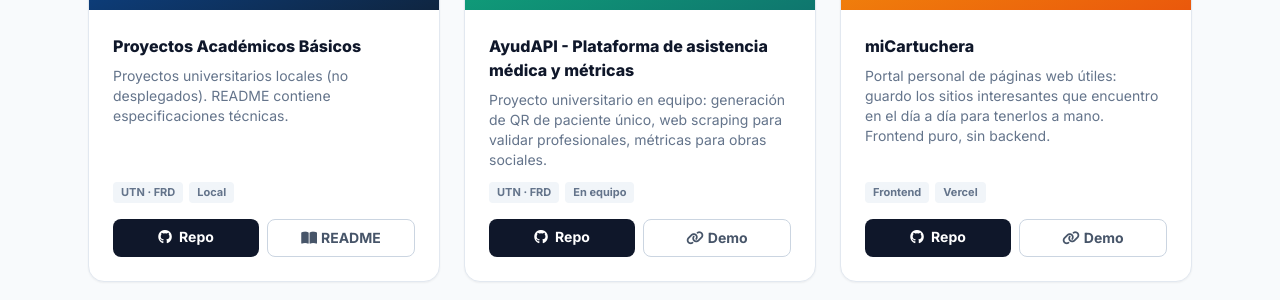
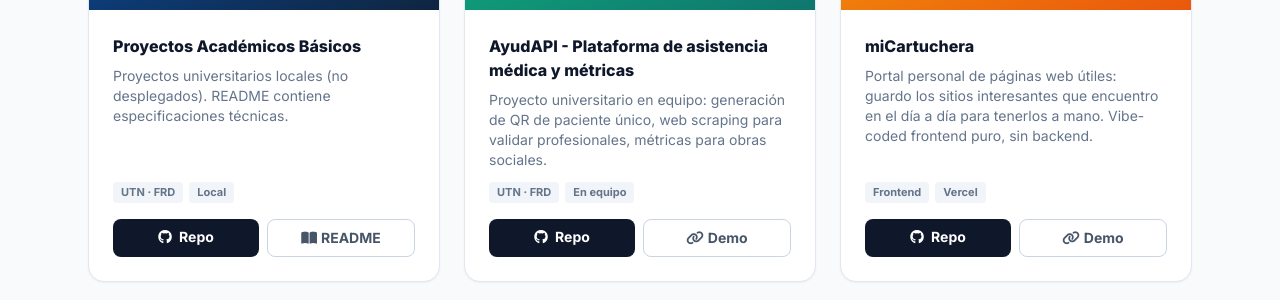
Before and after one commit to arieldelplata/arieldelplata.github.io, a Jekyll site: the page built from index.html, in a window 1280 px wide and 900 px high, scrolled down 1887 px. Shown: the part 193-493 px from the top of the window. Built offline with Jekyll 4.4.1, drawn with Linux system fonts in a browser that asks for light colours; nearby versions of some CDN libraries.

Commit message:
style : micartuchera

```diff
--- a/index.html
+++ b/index.html
@@ -261,7 +261,7 @@
         </div>
         <div class="flex flex-1 flex-col p-5 sm:p-6">
           <h3 class="font-extrabold text-slate-900">miCartuchera</h3>
-          <p class="mt-2 flex-1 text-sm text-slate-500"><span class="lang-es">Portal personal de páginas web útiles: guardo los sitios interesantes que encuentro en el día a día para tenerlos a mano. Frontend puro, sin backend.</span><span class="lang-en">Personal portal filled with useful websites: I find interesting sites daily -> I keep them at hand. Pure frontend, no backend.</span></p>
+          <p class="mt-2 flex-1 text-sm text-slate-500"><span class="lang-es">Portal personal de páginas web útiles: guardo los sitios interesantes que encuentro en el día a día para tenerlos a mano. Vibe-coded frontend puro, sin backend.</span><span class="lang-en">Personal portal filled with useful websites: I find interesting sites daily -> I keep them at hand. Vibe-coded pure frontend, no backend.</span></p>
           <div class="mt-3 flex flex-wrap gap-1.5 text-[11px] font-bold text-slate-500">
             <span class="rounded bg-slate-100 px-2 py-0.5">Frontend</span>
             <span class="rounded bg-slate-100 px-2 py-0.5">Vercel</span>
```
